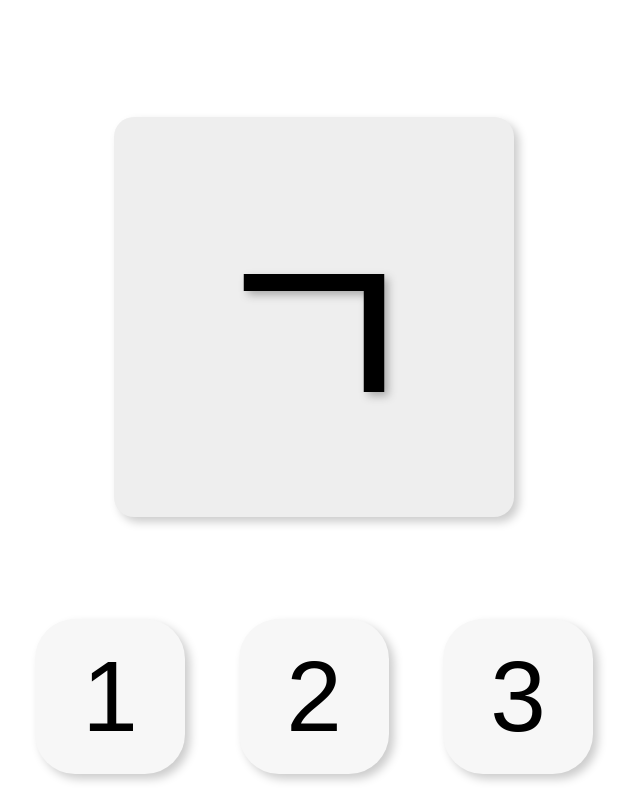
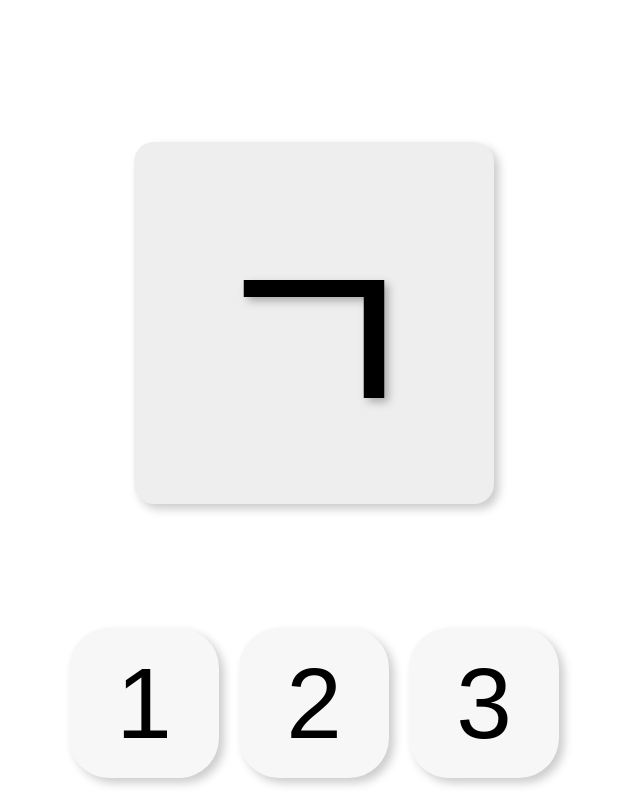
Before and after one commit to berry772/hw, a plain HTML site: page index.html in a window 1280 px wide. Shown: the whole page, without its empty margins (326-966 px from the left). Drawn offline with Linux system fonts and the light colour scheme.

Commit message:
adjust size

```diff
--- a/index.html
+++ b/index.html
@@ -17,7 +17,7 @@
       user-select: none;
     }
     div#letter {
-      width: 400px;
+      width: 360px;
       aspect-ratio: 1/1;
       background-color: #eee;
       display: grid;
@@ -35,9 +35,9 @@
       color: black;
       text-align: center;
       text-decoration: none;
-      display: inline-block;
-      font-size: 16px;
-      margin: 4px 2px;
+      display: inline-grid;
+      place-content: center;
+      font-size: 100px;
       transition-duration: 0.2s;
       cursor: pointer;
       border-radius: 40px;
@@ -51,13 +51,13 @@
     }
   </style>
   <body>
-    <div style="flex-grow: 1; display: grid; place-items: center; ">
+    <div style="flex-grow: 1; display: grid; place-items: center">
       <div id="letter">ㄱ</div>
     </div>
-    <div style="text-align: center; display: flex; gap: 50px; justify-content: center">
-      <button id="btn1" style="font-size: 100px; padding: 20px">1</button>
-      <button id="btn2" style="font-size: 100px; padding: 20px">2</button>
-      <button id="btn3" style="font-size: 100px; padding: 20px">3</button>
+    <div style="text-align: center; display: flex; gap: 20px; justify-content: center">
+      <button id="btn1">1</button>
+      <button id="btn2">2</button>
+      <button id="btn3">3</button>
     </div>
   </body>
   <script>
```
